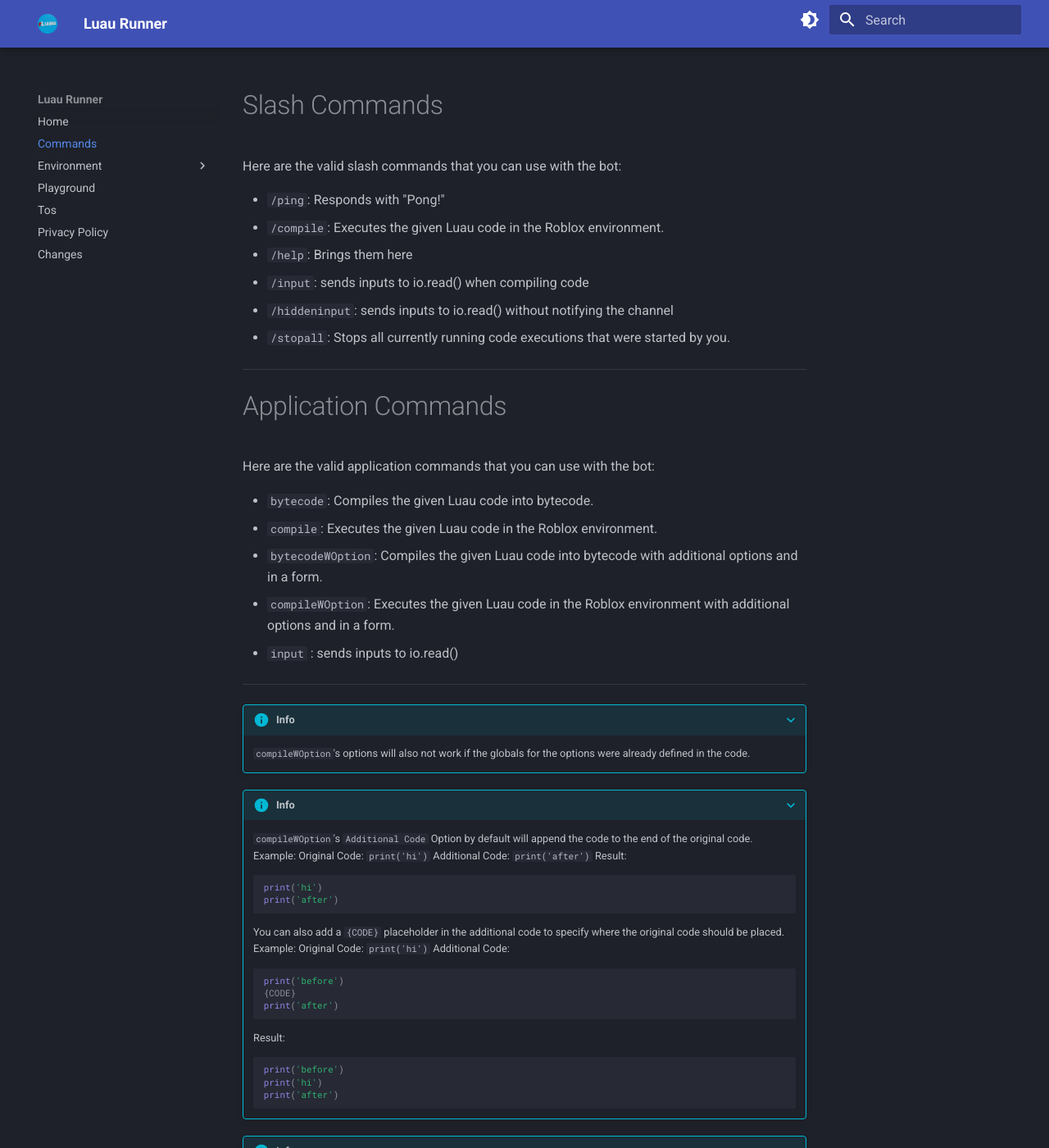
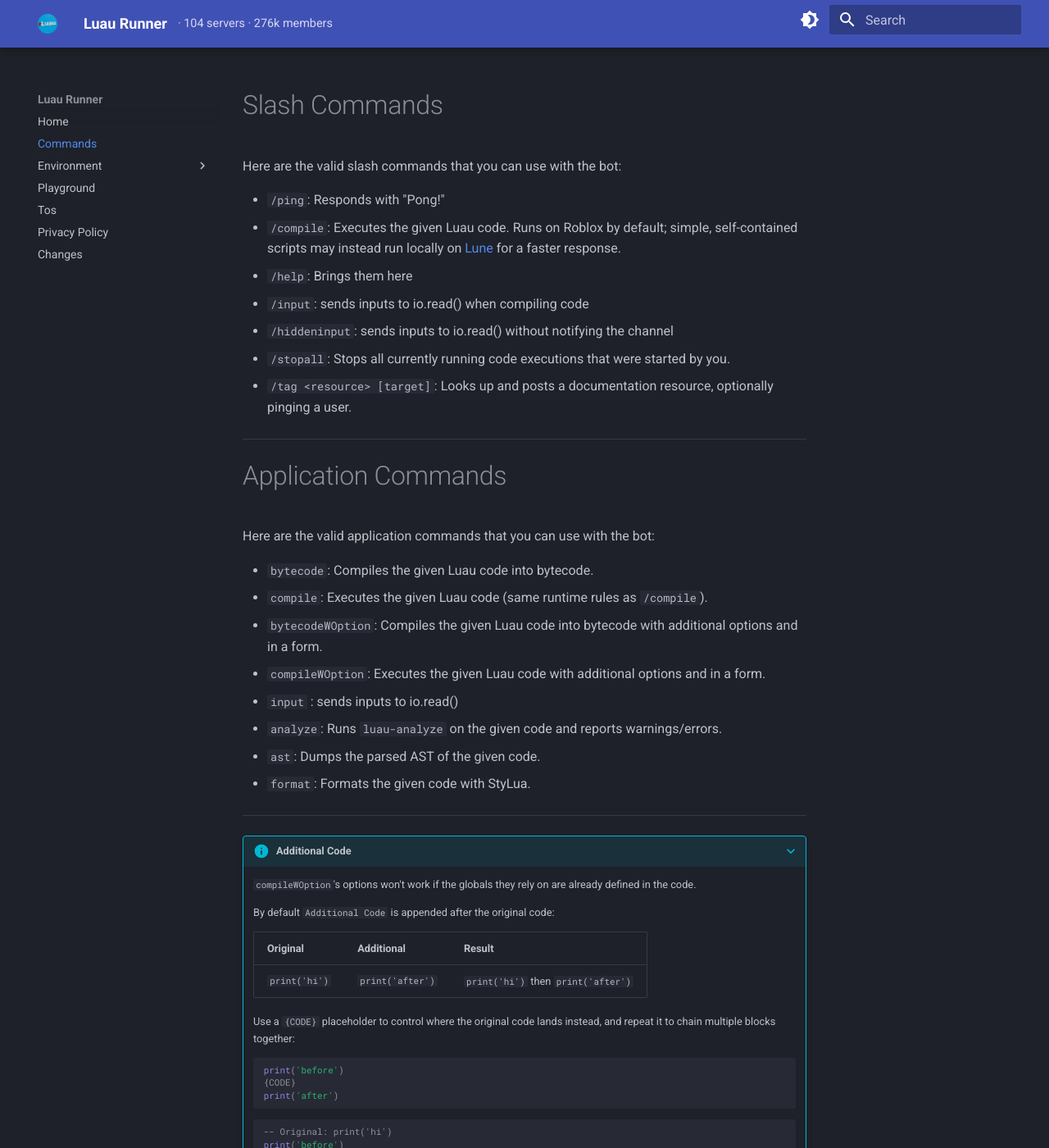
Before and after one commit to haotian2006/LuauBotSite, an MkDocs documentation site: the page built from docs/Commands.md, in a window 1280 px wide and 1400 px high. Shown: the whole window at 82% size. Built offline with MkDocs 1.6.1 and Material for MkDocs 9.7.7, drawn with Linux system fonts in a browser that asks for light colours; some of the changed text lies outside the part shown.

Commit message:
update docs to include the discord env and update commands

````diff
--- a/docs/Commands.md
+++ b/docs/Commands.md
@@ -3,11 +3,12 @@
 Here are the valid slash commands that you can use with the bot:
 
 - `/ping`: Responds with "Pong!"
-- `/compile`: Executes the given Luau code in the Roblox environment.
+- `/compile`: Executes the given Luau code. Runs on Roblox by default; simple, self-contained scripts may instead run locally on [Lune](https://lune-org.github.io/docs) for a faster response.
 - `/help`: Brings them here
 - `/input`: sends inputs to io.read() when compiling code
 - `/hiddeninput`: sends inputs to io.read() without notifying the channel
 - `/stopall`: Stops all currently running code executions that were started by you.
+- `/tag <resource> [target]`: Looks up and posts a documentation resource, optionally pinging a user.
 ---
 
 # Application Commands
@@ -15,31 +16,25 @@
 Here are the valid application commands that you can use with the bot:
 
 - `bytecode`: Compiles the given Luau code into bytecode.
-- `compile`: Executes the given Luau code in the Roblox environment.
+- `compile`: Executes the given Luau code (same runtime rules as `/compile`).
 - `bytecodeWOption`: Compiles the given Luau code into bytecode with additional options and in a form.
-- `compileWOption`: Executes the given Luau code in the Roblox environment with additional options and in a form.
+- `compileWOption`: Executes the given Luau code with additional options and in a form.
 - `input` : sends inputs to io.read()
+- `analyze`: Runs `luau-analyze` on the given code and reports warnings/errors.
+- `ast`: Dumps the parsed AST of the given code.
+- `format`: Formats the given code with StyLua.
 ---
 
-???+ info
-    `compileWOption`'s options will also not work if the globals for the options were already defined in the code.
+???+ info "Additional Code"
+    `compileWOption`'s options won't work if the globals they rely on are already defined in the code.
 
-???+ info
-    `compileWOption`'s `Additional Code` Option by default will append the code to the end of the original code.
-    Example:
-    Original Code: `print('hi')`
-    Additional Code: `print('after')`
-    Result:
+    By default `Additional Code` is appended after the original code:
 
-    ```lua
-    print('hi')
-    print('after')
-    ```
+    | Original | Additional | Result |
+    | --- | --- | --- |
+    | `print('hi')` | `print('after')` | `print('hi')` then `print('after')` |
 
-    You can also add a `{CODE}` placeholder in the additional code to specify where the original code should be placed.
-    Example:
-    Original Code: `print('hi')`
-    Additional Code:
+    Use a `{CODE}` placeholder to control where the original code lands instead, and repeat it to chain multiple blocks together:
 
     ```lua
     print('before')
@@ -47,37 +42,11 @@
     print('after')
     ```
 
-    Result:
-
     ```lua
+    -- Original: print('hi')
     print('before')
     print('hi')
     print('after')
-    ```
-
-???+ info
-    `compileWOption`'s `Additional Code` Option now also works with normal code blocks. You can chain blocks of code together.
-
-    ```lua
-    print('first block')
-    ```
-
-    ```lua
-    print('second block')
-    ```
-
-    ```lua
-    {CODE}
-    {CODE}
-    ```
-
-    Result:
-
-    ```lua
-    print('first block')
-    print('second block')
-    print('first block')
-    print('second block')
     ```
 
 !!! info
@@ -94,3 +63,10 @@
     print(1+1) -- would optimize to print(2)
     ```
     ```
+
+## Execution runtime
+
+`/compile` and `compileWOption` don't always run on Roblox. If the code is
+self-contained, and no other
+Roblox-only globals are used, it runs locally on [Lune](https://lune-org.github.io/docs)
+instead, which responds much faster than spinning up a Roblox session. You can tell if its running locally by the presence of a `Lune` in the server number. You can force lune execution by using the `--!lune` hot comment.
--- a/mkdocs.yml
+++ b/mkdocs.yml
@@ -21,6 +21,7 @@
   - Commands: Commands.md
   - Environment:
       - Overview: Environment/index.md
+      - discord: Environment/discord.md
       - etable: Environment/etable.md
       - io: Environment/io.md
       - misc: Environment/misc.md
--- a/overrides/main.html
+++ b/overrides/main.html
@@ -10,3 +10,40 @@
     </body>
 </html>
 {% extends "base.html" %}
+
+{% block extrahead %}
+    {{ super() }}
+    <style>
+        .luau-header-stats {
+            margin-left: .65rem;
+            font-size: .72rem;
+            font-weight: 400;
+            opacity: .78;
+            white-space: nowrap;
+        }
+
+        @media screen and (max-width: 600px) {
+            .luau-header-stats { display: none; }
+        }
+    </style>
+    <script>
+        document.addEventListener('DOMContentLoaded', () => {
+            const topic = document.querySelector('.md-header__topic');
+            if (!topic) return;
+
+            const statsLabel = document.createElement('span');
+            statsLabel.className = 'luau-header-stats';
+            statsLabel.textContent = '· 104 servers · 276k members';
+            topic.appendChild(statsLabel);
+
+            fetch('/stats')
+                .then(response => response.ok ? response.json() : Promise.reject(response.status))
+                .then(stats => {
+                    const guilds = Number.isFinite(stats.guilds) ? stats.guilds.toLocaleString() : '104';
+                    const members = Number.isFinite(stats.memberReach) ? stats.memberReach.toLocaleString() : '276,070';
+                    statsLabel.textContent = `· ${guilds} servers · ${members} members`;
+                })
+                .catch(() => {});
+        });
+    </script>
+{% endblock %}
````
Also changed, not shown: other parts of docs/Commands.md (+1 -1 lines), docs/Changes.md (+7 -0 lines), docs/Environment/discord.md (added, +121 -0 lines), docs/Environment/io.md (+0 -9 lines), docs/PrivacyPolicy.md (+1 -1 lines), 2 other files.
